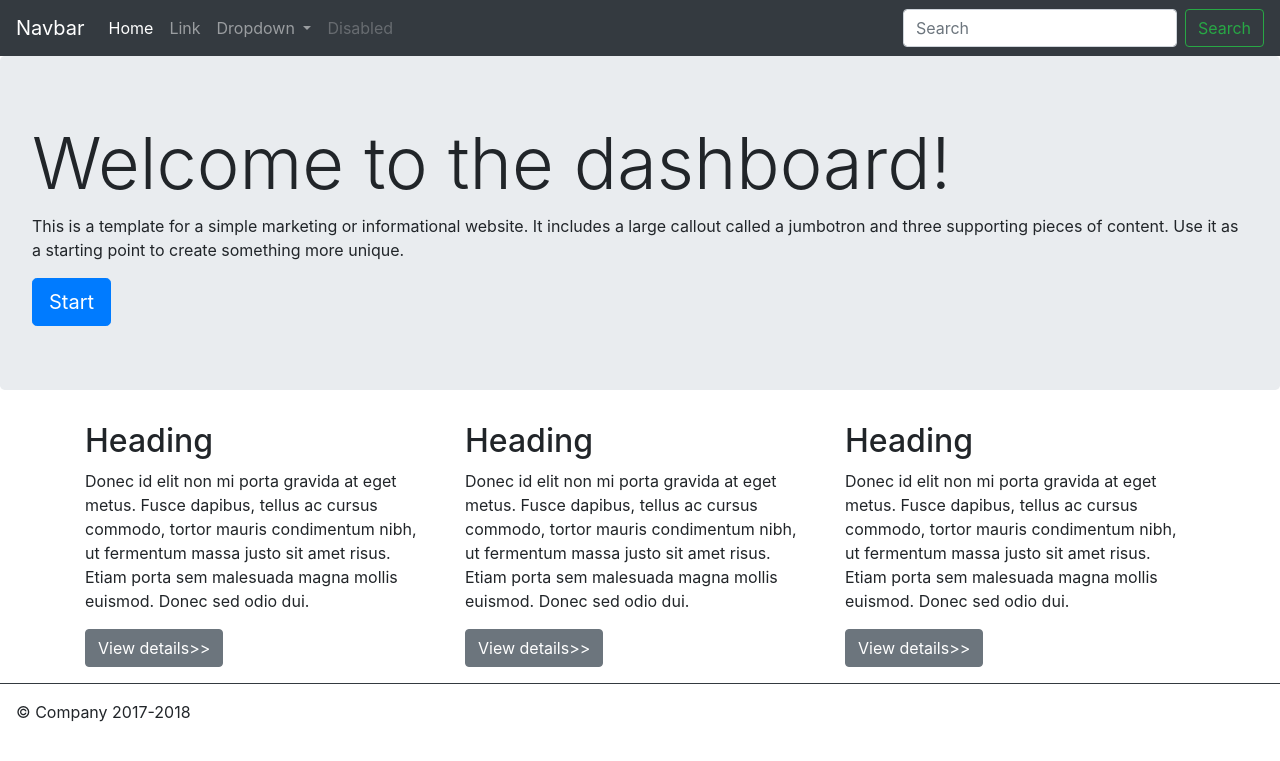
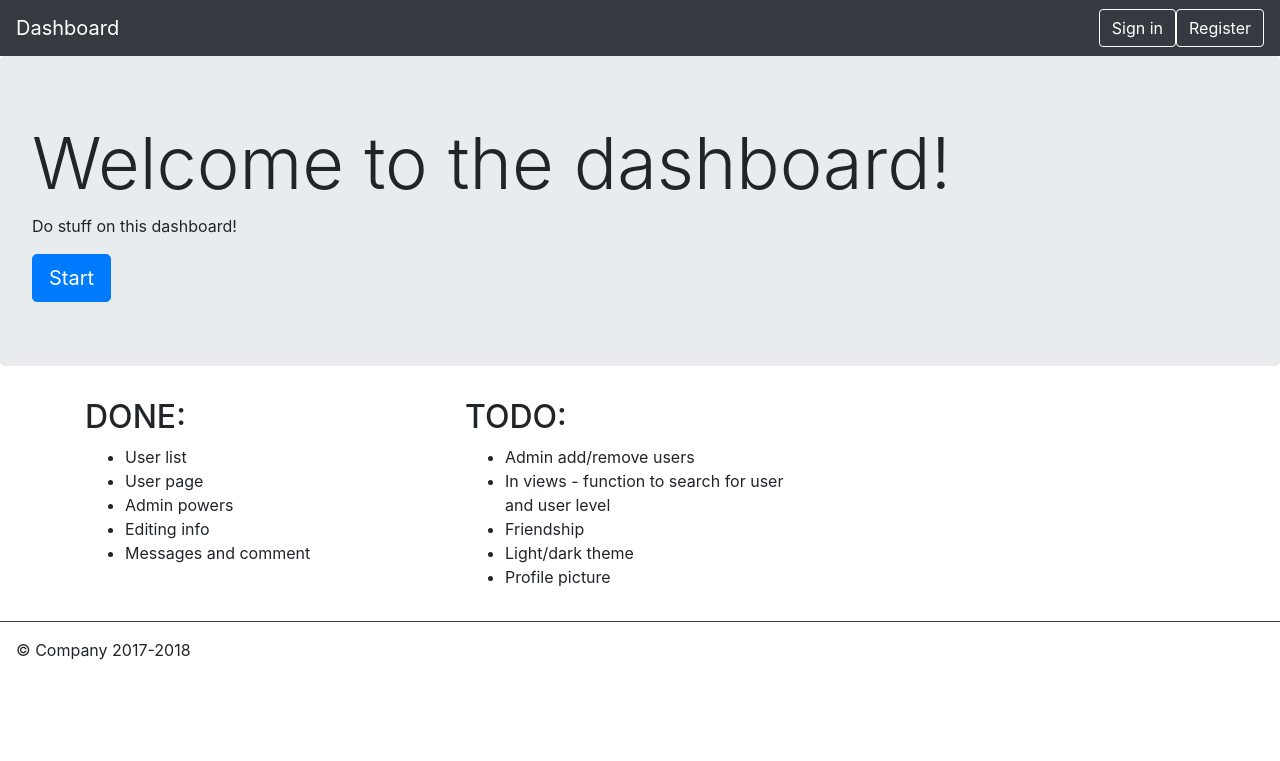
Before and after one commit to qnguyen3411/dashboard, a Django app: page / in a window 1280 px wide. Shown: the top 761 px of the page. Run offline with Django 3.2, Linux system fonts and the light colour scheme; parts of the project's set-up code (start-up, migrations or seed data) failed here and were passed over; some libraries are stand-ins or nearby versions.

```diff
--- a/apps/wallApp/templates/wallApp/home.html
+++ b/apps/wallApp/templates/wallApp/home.html
@@ -5,51 +5,18 @@
   <title>Home page</title>
   <meta name="viewport" content="width=device-width, initial-scale=1">
   <link rel="stylesheet" href="https://stackpath.bootstrapcdn.com/bootstrap/4.1.3/css/bootstrap.min.css" integrity="sha384-MCw98/SFnGE8fJT3GXwEOngsV7Zt27NXFoaoApmYm81iuXoPkFOJwJ8ERdknLPMO" crossorigin="anonymous">
-
   <script src="main.js"></script>
 </head>
 <body>
   <nav class="navbar navbar-expand-md navbar-dark bg-dark text-white">
-        <a class="navbar-brand" href="#">Navbar</a>
-        <button class="navbar-toggler" type="button" data-toggle="collapse" data-target="#navbarSupportedContent" aria-controls="navbarSupportedContent" aria-expanded="false" aria-label="Toggle navigation">
-            <span class="navbar-toggler-icon"></span>
-        </button>
+    <a class="navbar-brand" href="/">Dashboard</a>
+    <a class="btn btn-dark border-white ml-auto" href="/login">Sign in</a>
+    <a class="btn btn-dark border-white" href="/register">Register</a>
+  </nav>
 
-        <div class="collapse navbar-collapse" id="navbarSupportedContent">
-            <ul class="navbar-nav mr-auto">
-                <li class="nav-item active">
-                    <a class="nav-link" href="#">Home <span class="sr-only">(current)</span></a>
-                </li>
-                <li class="nav-item">
-                    <a class="nav-link" href="#">Link</a>
-                </li>
-                <li class="nav-item dropdown">
-                    <a class="nav-link dropdown-toggle" href="#" id="navbarDropdown" role="button" data-toggle="dropdown" aria-haspopup="true" aria-expanded="false">
-                    Dropdown
-                </a>
-                <div class="dropdown-menu" aria-labelledby="navbarDropdown">
-                    <a class="dropdown-item" href="#">Action</a>
-                    <a class="dropdown-item" href="#">Another action</a>
-                    <div class="dropdown-divider"></div>
-                    <a class="dropdown-item" href="#">Something else here</a>
-                </div>
-                </li>
-                <li class="nav-item">
-                <a class="nav-link disabled" href="#">Disabled</a>
-                </li>
-            </ul>
-            <form class="form-inline my-2 my-lg-0">
-                <input class="form-control mr-sm-2" type="search" placeholder="Search" aria-label="Search">
-                <button class="btn btn-outline-success my-2 my-sm-0" type="submit">Search</button>
-            </form>
-        </div>
-    </nav>
   <div class="jumbotron">
   <h1 class ="display-3">Welcome to the dashboard!</h1>
-    <p>This is a template for a simple marketing or informational website.
-        It includes a large callout called a jumbotron and three supporting pieces of content.
-        Use it as a starting point to create something more unique.</p>
-
+  <p>Do stuff on this dashboard!</p>
   <form action="/login">
       <input type="submit" value="Start" class="btn btn-primary btn-lg">
   </form>
@@ -58,35 +25,27 @@
   <div class = "container">
     <div class ="row">
       <div class ="col-sm-12 col-md-4 mb-2">
-            <h2>Heading</h2>
-            <p>Donec id elit non mi porta gravida at eget metus.
-            Fusce dapibus, tellus ac cursus commodo, tortor
-            mauris condimentum nibh, ut fermentum massa justo
-            sit amet risus. Etiam porta sem malesuada magna
-            mollis euismod. Donec sed odio dui.</p>
-            <button type = "button" class = "btn btn-secondary">View details>></button>
+        <h2>DONE:</h2>
+        <ul>
+          <li>User list</li>
+          <li>User page</li>
+          <li>Admin powers</li>
+          <li>Editing info</li>
+          <li>Messages and comment</li>
+        </ul>
       </div>
       <div class ="col-sm-12 col-md-4 mb-2">
-            <h2>Heading</h2>
-            <p>Donec id elit non mi porta gravida at eget metus.
-            Fusce dapibus, tellus ac cursus commodo, tortor
-            mauris condimentum nibh, ut fermentum massa justo
-            sit amet risus. Etiam porta sem malesuada magna
-            mollis euismod. Donec sed odio dui.</p>
-            <button type = "button" class = "btn btn-secondary">View details>></button>
-        </div>
-        <div class ="col-sm-12 col-md-4 mb-2">
-            <h2>Heading</h2>
-            <p>Donec id elit non mi porta gravida at eget metus.
-            Fusce dapibus, tellus ac cursus commodo, tortor
-            mauris condimentum nibh, ut fermentum massa justo
-            sit amet risus. Etiam porta sem malesuada magna
-            mollis euismod. Donec sed odio dui.</p>
-            <button type = "button" class = "btn btn-secondary">View details>></button>
+        <h2>TODO:</h2>
+        <ul>
+          <li>Admin add/remove users</li>
+          <li>In views - function to search for user and user level</li>
+          <li>Friendship</li>
+          <li>Light/dark theme</li>
+          <li>Profile picture</li>
+        </ul>
       </div>
     </div>
   </div>
   <p class ="mt-2 pt-3 pl-3 border-top border-dark">© Company 2017-2018</p>
-
 </body>
 </html>
--- a/apps/wallApp/templates/wallApp/register.html
+++ b/apps/wallApp/templates/wallApp/register.html
@@ -11,6 +11,8 @@
 <body>
   <nav class="navbar navbar-expand-md navbar-dark bg-dark text-white">
     <a class="navbar-brand" href="/">Dashboard</a>
+    <a class="btn btn-dark border-white ml-auto" href="/login">Sign in</a>
+    <a class="btn btn-dark border-white" href="/register">Register</a>
   </nav>
   <div class="row">
     <form action="register_process" method='post' class = "form-signin col-5 mt-3 ml-2">
@@ -40,9 +42,6 @@
       <input class=" bg-dark text-white form-control col-3 my-2" type="submit" value="Register">
       <a href="/login">Already have an account? Login.</a>
     </form>
-
-
-
   </div>
 </body>
 </html>
--- a/apps/wallApp/urls.py
+++ b/apps/wallApp/urls.py
@@ -11,6 +11,7 @@ urlpatterns = [
     url(r'^users/(?P<id>\d+)/$', views.profile_page),
     url(r'^users/edit/$', views.user_edit_page),
     url(r'^admin/edit/(?P<id>\d+)$', views.admin_edit_page),
+    url(r'^admin/add/$', views.admin_add_page),
 
     #PROCESS ROUTES
     url(r'^login_process$', views.login_process),
@@ -19,5 +20,7 @@ urlpatterns = [
     url(r'^message_process/(?P<id>\d+)$', views.message_process),
     url(r'^comment_process/(?P<msg_id>\d+)$', views.comment_process),
     url(r'^edit_process/(?P<id>\d+)$', views.edit_process),
+    url(r'^add_process$', views.remove_process),
+    url(r'^remove_process/(?P<id>\d+)$', views.remove_process),
 
 ]
--- a/apps/wallApp/views.py
+++ b/apps/wallApp/views.py
@@ -78,6 +78,13 @@ def admin_edit_page(request,id):
             return redirect('/users/edit')
     return redirect('/')
 
+def admin_add_page(request):
+    # If user is logged in as admin
+    if 'id' in request.session:
+        users = User.objects.filter(id=request.session['id'])
+        if len(users) and users[0].user_level == 9:
+            return render(request, 'wallApp/new.html')
+    return redirect('/')
 
 """/////////////////PROCESS ROUTES///////////////////"""
 
@@ -98,7 +105,13 @@ def login_process(request):
 
 def register_process(request):
     if 'id' in request.session:
-        return redirect('/dashboard')
+        users = User.objects.filter(id=request.session['id'])
+        if len(users):
+            if users[0].user_level == 9:
+                admin_access = True
+            else:
+                return redirect('/dashboard')
+
     if request.method =='POST':
         errors = User.objects.info_validation(
             request.POST, check_all=True)
@@ -119,7 +132,8 @@ def register_process(request):
                 email = request.POST['email'],
                 password_hash =  pw_hash,
                 birthday = birthday,)
-            request.session['id'] = new_user.id
+            if not admin_access:
+                request.session['id'] = new_user.id
             return redirect('/dashboard')
     return redirect('/register')
 
@@ -136,24 +150,24 @@ def message_process(request,id):
                     content = request.POST['content'],
                     sender = sender,
                     receiver = users[0])
-                return redirect('/users/' + str(id) + '/')
+            return redirect('/users/' + str(id) + '/')
     return redirect('/')
 
 def comment_process(request, msg_id):
     if request.method == 'POST' and 'id' in request.session:
-        messages = Message.objects.filter(id=msg_id)
-        if len(messages):
+        main_messages = Message.objects.filter(id=msg_id)
+        if len(main_messages):
             print(request.POST)
             if len(request.POST['content']) == 0:
-                messages.error(request,"Comment can't be empty")
+                messages.error(request,"Message can't be empty")
             else:
                 commenter = User.objects.get(id=request.session['id'])
                 new_comment = Comment.objects.create(
                     content = request.POST['content'],
                     commenter = commenter,
-                    message = messages[0])
+                    message = main_messages[0])
                 messages.success(request, "Comment posted!")
-                page_id = new_comment.message.receiver.id
+            page_id = main_messages[0].receiver.id
             return redirect('/users/' + str(page_id) + '/')
     return redirect('/')
 
@@ -202,6 +216,12 @@ def edit_process(request,id):
                 return redirect('/admin/edit/' + id)
     return redirect('/')
 
+def add_process(request):
+    pass
+
+def remove_process(request,id):
+    pass
+
 def logout_process(request):
     if 'id' in request.session:
         request.session.clear()
```
Also changed, not shown: apps/wallApp/models.py (+8 -8 lines), apps/wallApp/templates/wallApp/admin.html (+15 -6 lines), apps/wallApp/templates/wallApp/dashboard.html (+3 -5 lines), apps/wallApp/templates/wallApp/edit.html (+7 -12 lines), apps/wallApp/templates/wallApp/editadmin.html (+11 -16 lines), apps/wallApp/templates/wallApp/new.html (+47 -0 lines), apps/wallApp/templates/wallApp/profile.html (+12 -11 lines), apps/wallApp/templates/wallApp/signin.html (+2 -8 lines), apps/wallApp/templates/wallApp/index.html (deleted), db.sqlite3. Lines whose indentation alone changed are shown as unchanged.
